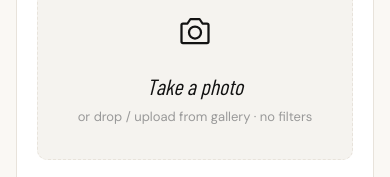
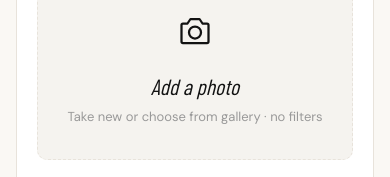
Before and after one commit to ZeshanFayyaz/qunat-advisor, a Preact app in the folder frontend/: page / in a window 390 px wide. Shown: the part 779-956 px from the top of the page. Built offline with nearby package versions, Linux system fonts and the light colour scheme.

Commit message:
Allow gallery selection on mobile (remove capture attribute)

```diff
--- a/frontend/src/components/IntroState.tsx
+++ b/frontend/src/components/IntroState.tsx
@@ -137,15 +137,14 @@ export function IntroState({ onSubmit }: Props) {
                       type="file"
                       accept="image/*"
                       // @ts-ignore
-                      capture="user"
                       onChange={(e) => handleFile((e.currentTarget as HTMLInputElement).files?.[0])}
                     />
                     <svg class="qa-camera-icon" viewBox="0 0 24 24" aria-hidden="true">
                       <path d="M4 7h3l2-3h6l2 3h3a1 1 0 0 1 1 1v11a1 1 0 0 1-1 1H4a1 1 0 0 1-1-1V8a1 1 0 0 1 1-1z" />
                       <circle cx="12" cy="13" r="4" />
                     </svg>
-                    <p class="qa-capture-label">Take a photo</p>
-                    <p class="qa-capture-hint">or drop / upload from gallery · no filters</p>
+                    <p class="qa-capture-label">Add a photo</p>
+                    <p class="qa-capture-hint">Take new or choose from gallery · no filters</p>
                   </label>
                   <button
                     type="button"
```
